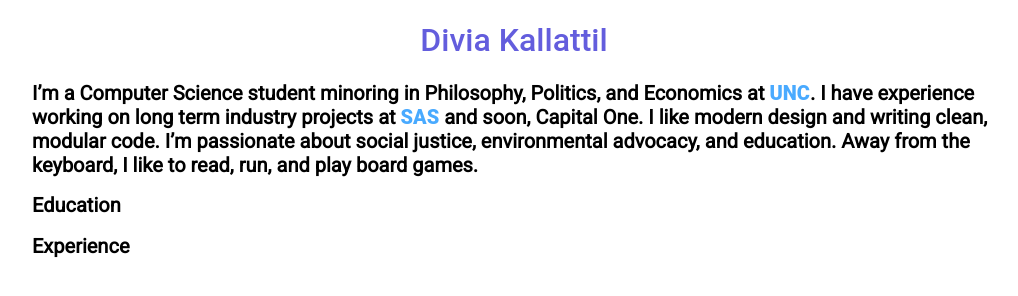
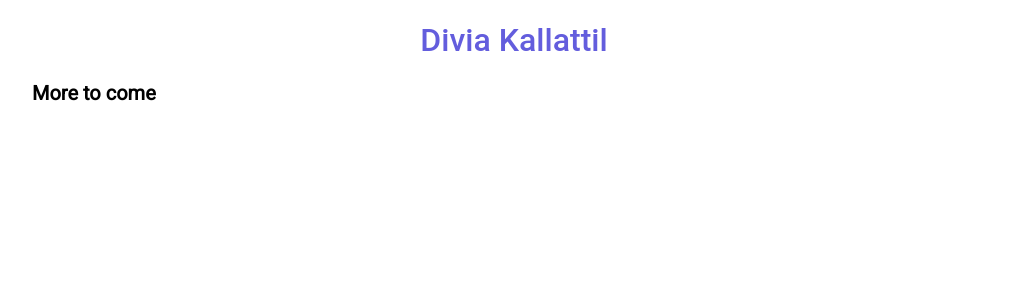
Before and after one commit to dkallattil/dkallattil.github.io, a plain HTML site: page index.html in a window 1280 px wide. Shown: the whole page, without its empty margins (126-1144 px from the left). Drawn offline with Linux system fonts and the light colour scheme.

Commit message:
removed irrelevant info for now

```diff
--- a/index.html
+++ b/index.html
@@ -11,10 +11,8 @@
   	<h1>Divia Kallattil</h1>
     <div>
     </div>
-    <h2>I’m a Computer Science student minoring in Philosophy, Politics, and Economics at <a href="http://cs.unc.edu/" target="_blank" class="btn">UNC</a>. I have experience working on long term industry projects at <a href="https://www.sas.com/en_us/home.html" target="_blank" class="btn">SAS</a> and soon, Capital One. I like modern design and writing clean, modular code. I’m passionate about social justice, environmental advocacy, and education. Away from the keyboard, I like to read, run, and play board games.</h2>
+    <h2>More to come</h2>
 
-    <h2> Education </h2>
-    <h2> Experience </h2>
 
   </body>
 
```
Also changed, not shown: 1 other file.
